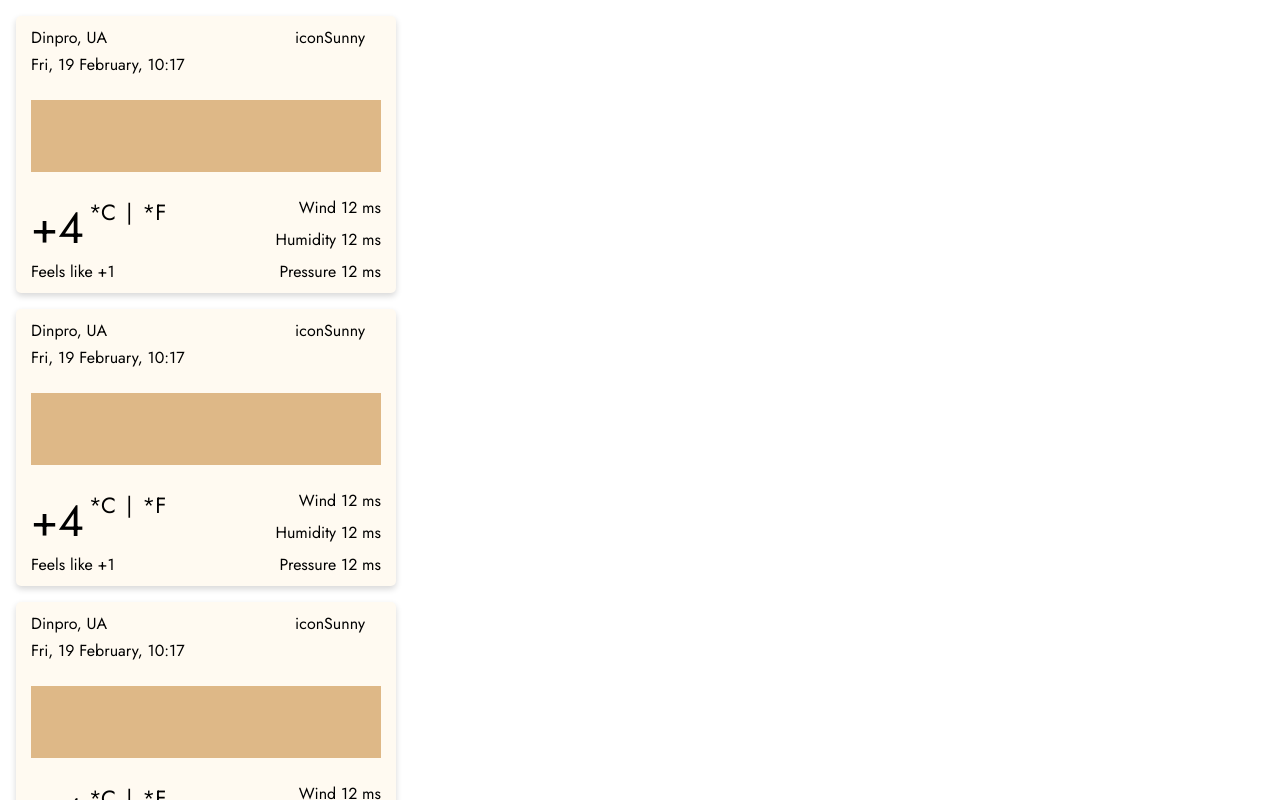
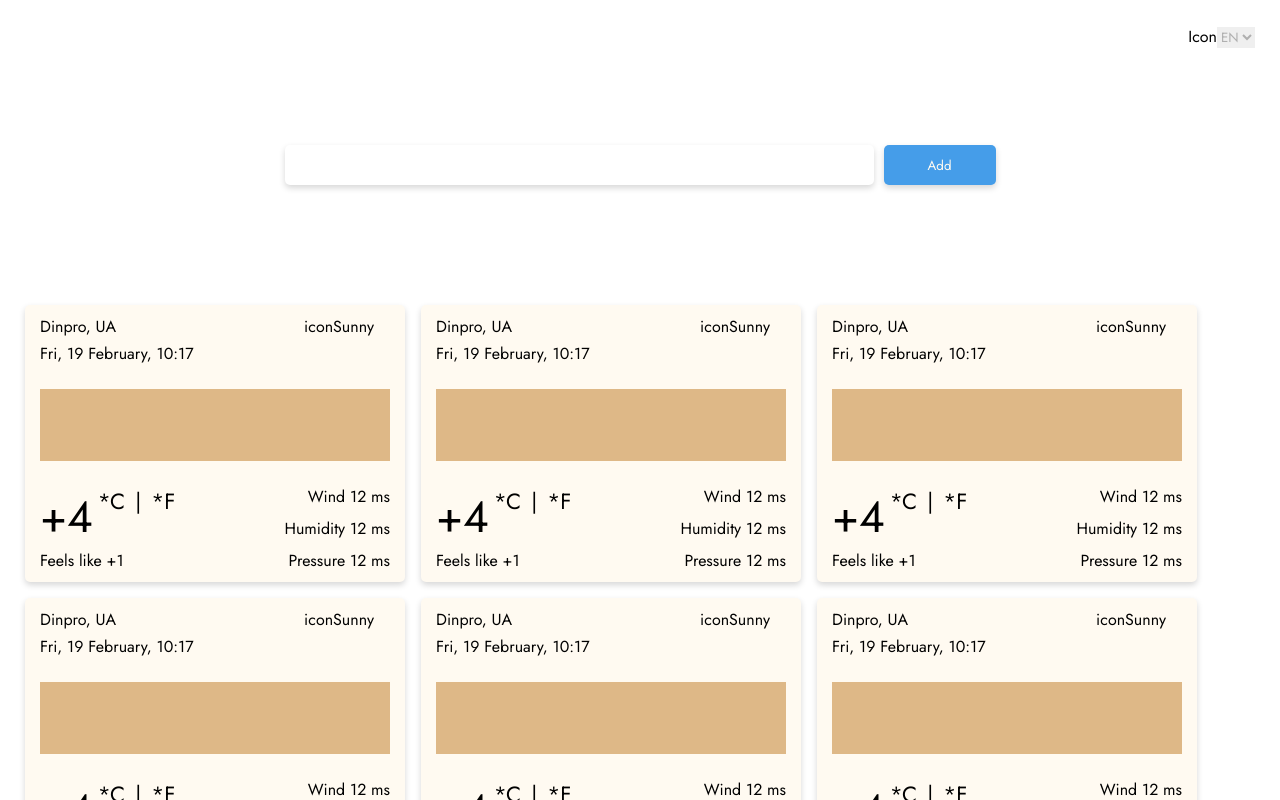
Before and after one commit to Suprelf/weather-app, a React (Create React App) app: page / in a window 1280 px wide. Shown: the top 800 px of the page. Built offline with nearby package versions, Linux system fonts and the light colour scheme.

Commit message:
App layout

```diff
--- a/src/App.scss
+++ b/src/App.scss
@@ -15,3 +15,26 @@ $gray-dark-color: #8D8D8D;
 $chart-warm-color: #FFA25B;
 $gray-dark-color: #5B8CFF;
 $chart-default-color: #FFF4F4;
+
+.app-layout {
+    display: flex;
+    flex-direction: column;
+    justify-content: space-between;
+    padding: 25px;
+
+    .app-language {
+
+    }
+
+    .app-seacrh {
+
+    }
+
+    .app-panels {
+        display: flex;
+        flex-direction: row;
+        align-items: flex-start;
+        flex-wrap: wrap;
+        gap: 16px
+    }
+}
--- a/src/App.tsx
+++ b/src/App.tsx
@@ -1,15 +1,33 @@
 import React from 'react';
 import './App.scss';
 import Panel from './components/panel/panel';
+import Language from './components/language/language';
+import Search from './components/search/search';
 
 function App() {
   return (
-    <>
-      <Panel></Panel>
-      <Panel></Panel>
-      <Panel></Panel>
-      <Panel></Panel>
-    </>
+    <div className='app-layout'>
+
+      <div className='app-language'>
+        <Language></Language>
+      </div>
+
+      <div className='app-seacrh'>
+        <Search></Search>
+      </div>
+
+      <div className='app-panels'>
+        <Panel></Panel>
+        <Panel></Panel>
+        <Panel></Panel>
+        <Panel></Panel>
+        <Panel></Panel>
+        <Panel></Panel>
+        <Panel></Panel>
+        <Panel></Panel>
+      </div>
+
+    </div>
 
 
   );
--- /dev/null
+++ b/src/components/language/language.scss
@@ -0,0 +1,20 @@
+@import '../../App.scss';
+
+.language-container {
+    position: absolute;
+    top: 25px;
+    right: 25px;
+
+    .language-select {
+        border: none;
+        color: #AFAFAF;
+        cursor: pointer;
+
+        .language-option {
+            font-size: 16px;
+            color: initial;
+        }
+    }
+
+
+}
--- /dev/null
+++ b/src/components/language/language.tsx
@@ -0,0 +1,20 @@
+import React from 'react';
+import './language.scss';
+
+function Language() {
+  return (
+    <div className='language-container'>
+
+      <span>Icon</span>
+
+      <select className='language-select'>
+        <option className='language-option' value="EN" selected>EN</option>
+        <option className='language-option' value="UA">UA</option>
+        <option className='language-option' value="HE">HE</option>
+      </select>
+
+    </div>
+  );
+}
+
+export default Language;
--- a/src/components/panel/panel.scss
+++ b/src/components/panel/panel.scss
@@ -1,9 +1,6 @@
 @import '../../App.scss';
 
 .panel-container {
-    margin: 16px;
-
-
     width: 350px;
     height: 257px;
     padding: 10px 15px;
--- a/src/components/search/search.scss
+++ b/src/components/search/search.scss
@@ -0,0 +1,40 @@
+@import '../../App.scss';
+
+.search-container {
+    display: flex;
+    flex-direction: row;
+    gap: 10px;
+    align-items: center;
+    justify-content: center;
+
+    width: 100%;
+
+    margin: 120px 0;
+}
+
+.search-input {
+    width: 569px;
+    height: 40px;
+    padding: 0 10px;
+
+    background: #FFFFFF 0% 0% no-repeat padding-box;
+    box-shadow: 0px 3px 6px #00000029;
+    border-radius: 5px;
+    border: none;
+}
+textarea:focus, .search-input:focus{
+    outline: none;
+}
+
+.search-button {
+    width: 112px;
+    height: 40px;
+
+    background: $accent-color 0% 0% no-repeat padding-box;
+    box-shadow: 0px 3px 6px #00000029;
+    border-radius: 5px;
+    border: none;
+
+    color: $primary-color;
+    cursor: pointer;
+}
--- a/src/components/search/search.tsx
+++ b/src/components/search/search.tsx
@@ -1,10 +1,12 @@
 import React from 'react';
-import './App.css';
-import './search.css';
+import './search.scss';
 
 function Search() {
   return (
-    <>Search</>
+    <div className='search-container'>
+      <input className='search-input'></input>
+      <button className='search-button'>Add</button>
+    </div>
   );
 }
 
```
